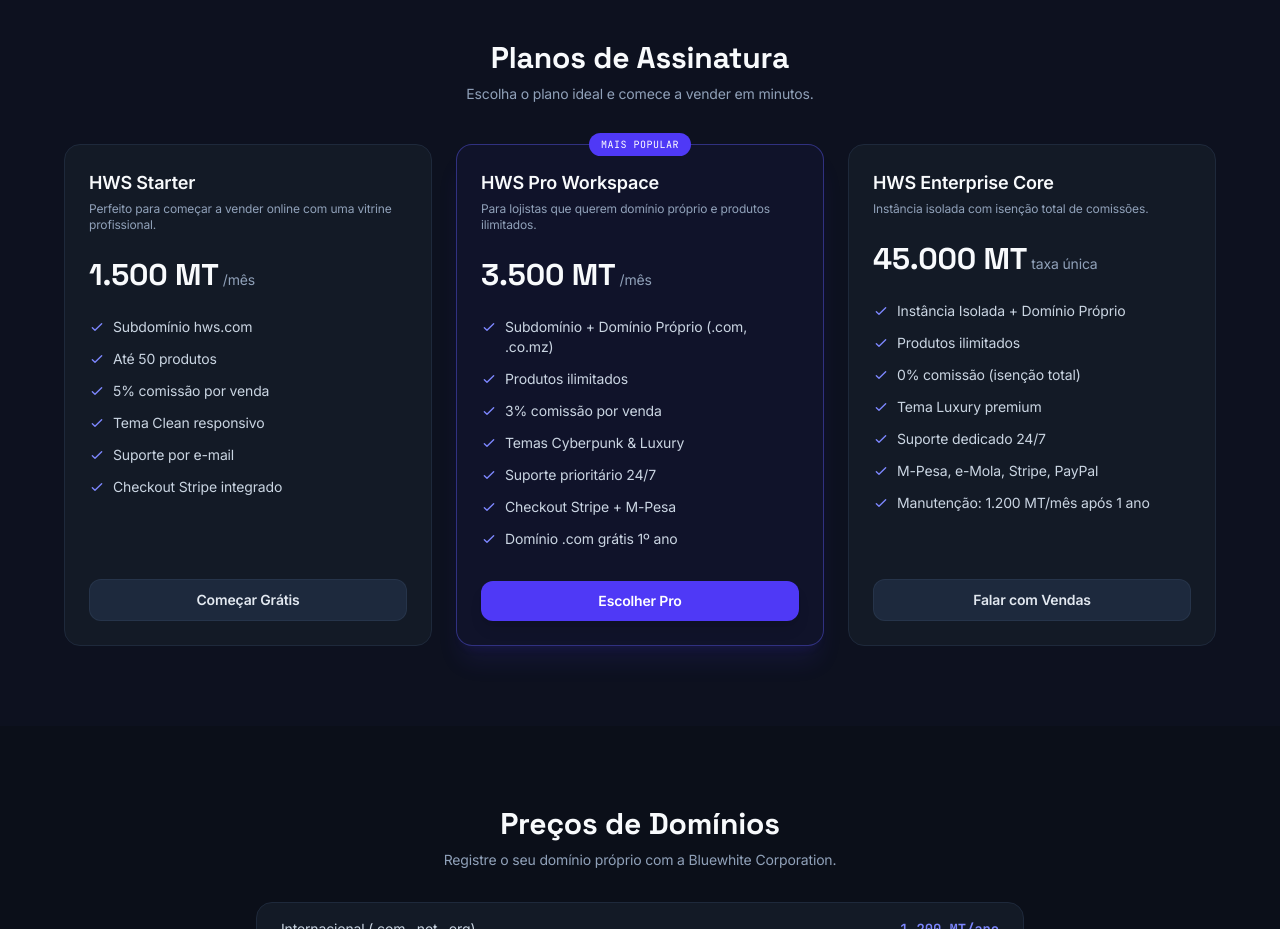
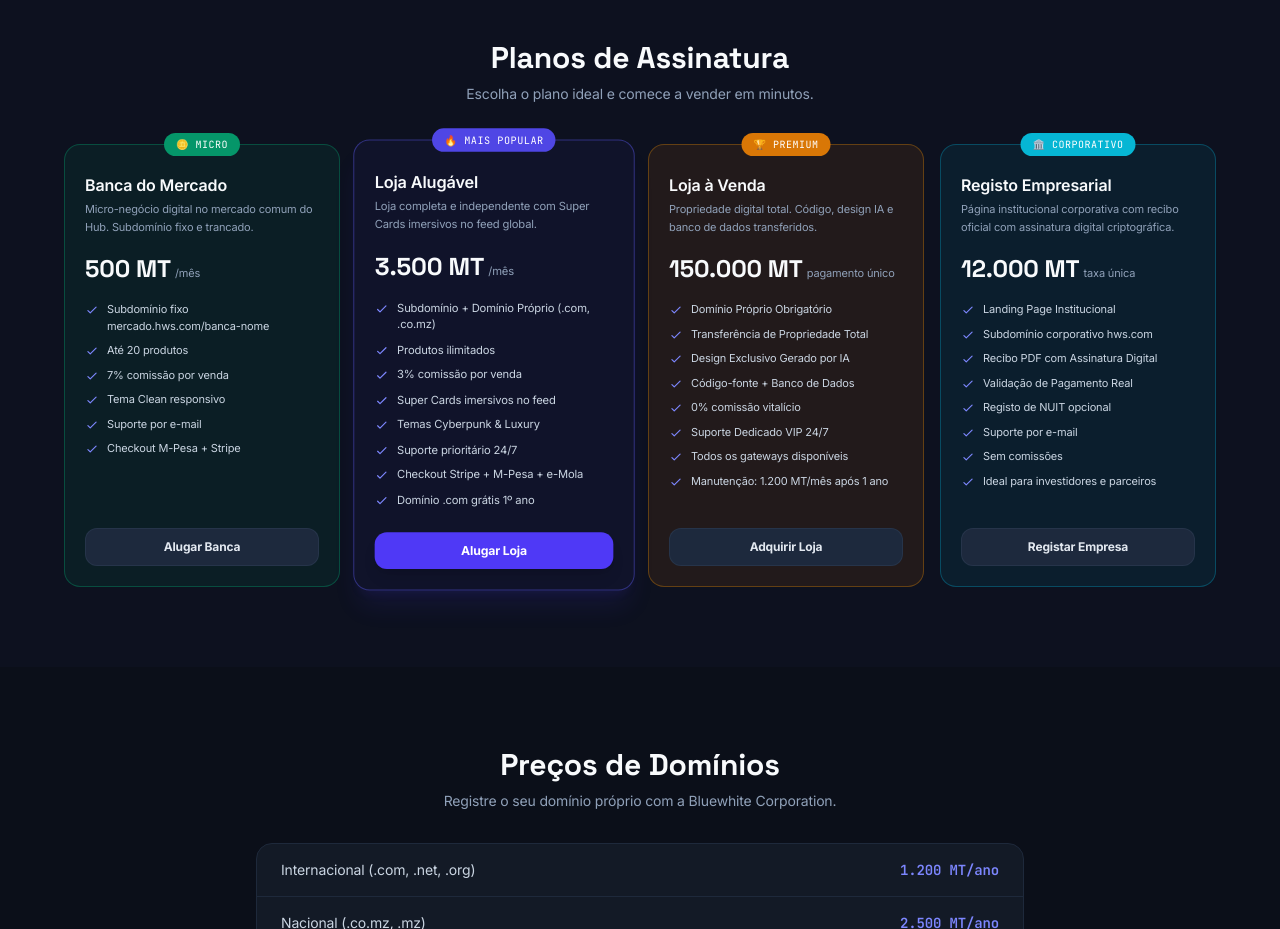
Before and after one commit to ocerebro936-big/hws.com, a React (Vite) app: page / in a window 1280 px wide. Shown: the part 1000-1929 px from the top of the page. Built offline with nearby package versions, Linux system fonts and the light colour scheme; no server answers.

Commit message:
feat: matriz 4 propriedades + recibos PDF com assinatura digital + tabela preços

```diff
--- a/package.json
+++ b/package.json
@@ -23,6 +23,7 @@
     "lucide-react": "^0.546.0",
     "motion": "^12.23.24",
     "multer": "^2.1.1",
+    "pdfkit": "^0.18.0",
     "react": "^19.0.1",
     "react-dom": "^19.0.1",
     "stripe": "^22.2.0",
--- a/server.ts
+++ b/server.ts
@@ -24,6 +24,7 @@
 import userRoutes from "./src/server/routes/users";
 import storeRoutes from "./src/server/routes/stores";
 import paymentRoutes from "./src/server/routes/payments";
+import receiptRoutes from "./src/server/routes/receipts";
 import { tenantResolver } from "./src/server/middleware/tenantResolver";
 import { initDatabase, closeDb } from "./src/server/db";
 
@@ -216,6 +217,7 @@
     customDomain: null,
     plan: "Enterprise",
     accumulatedSales: 167000,
+    propertyType: "corporate",
     products: []
   },
   "moda.hws.com": {
@@ -237,6 +239,7 @@
     plan: "Pro",
     accumulatedSales: 125000,
     niche: "luxury",
+    propertyType: "store_rental",
     latitude: -25.9685,
     longitude: 32.5750,
     products: [
@@ -264,6 +267,7 @@
     plan: "Starter",
     accumulatedSales: 42000,
     niche: "tech",
+    propertyType: "banca",
     latitude: -25.9780,
     longitude: 32.5900,
     products: [
@@ -1243,6 +1247,7 @@
   app.use("/api/v1/users", userRoutes);
   app.use("/api/v1/stores", storeRoutes);
   app.use("/api/v1/payments", paymentRoutes);
+  app.use("/api/v1/receipts", receiptRoutes);
   app.use("/uploads", express.static(path.join(process.cwd(), "uploads")));
 
   // Tenant resolver (renderiza loja SSR para subdomínios/domínios externos)
--- a/src/components/LandingPage.tsx
+++ b/src/components/LandingPage.tsx
@@ -3,57 +3,90 @@
 
 const PLANS = [
   {
-    id: "HWS_STARTER",
-    nome: "HWS Starter",
-    preco: "1.500 MT",
+    id: "HWS_BANCA",
+    tipo: "banca",
+    nome: "Banca do Mercado",
+    preco: "500 MT",
     periodo: "/mês",
-    descricao: "Perfeito para começar a vender online com uma vitrine profissional.",
+    descricao: "Micro-negócio digital no mercado comum do Hub. Subdomínio fixo e trancado.",
     destaque: false,
+    cor: "bg-emerald-600/10 border-emerald-500/30",
+    badge: "🪙 Micro",
     recursos: [
-      "Subdomínio hws.com",
-      "Até 50 produtos",
-      "5% comissão por venda",
+      "Subdomínio fixo mercado.hws.com/banca-nome",
+      "Até 20 produtos",
+      "7% comissão por venda",
       "Tema Clean responsivo",
       "Suporte por e-mail",
-      "Checkout Stripe integrado",
+      "Checkout M-Pesa + Stripe",
     ],
-    cta: "Começar Grátis",
+    cta: "Alugar Banca",
   },
   {
-    id: "HWS_PRO",
-    nome: "HWS Pro Workspace",
+    id: "HWS_LOJA_RENTAL",
+    tipo: "store_rental",
+    nome: "Loja Alugável",
     preco: "3.500 MT",
     periodo: "/mês",
-    descricao: "Para lojistas que querem domínio próprio e produtos ilimitados.",
+    descricao: "Loja completa e independente com Super Cards imersivos no feed global.",
     destaque: true,
+    cor: "bg-indigo-600/10 border-indigo-500/40",
+    badge: "🔥 Mais Popular",
     recursos: [
       "Subdomínio + Domínio Próprio (.com, .co.mz)",
       "Produtos ilimitados",
       "3% comissão por venda",
+      "Super Cards imersivos no feed",
       "Temas Cyberpunk & Luxury",
       "Suporte prioritário 24/7",
-      "Checkout Stripe + M-Pesa",
+      "Checkout Stripe + M-Pesa + e-Mola",
       "Domínio .com grátis 1º ano",
     ],
-    cta: "Escolher Pro",
+    cta: "Alugar Loja",
   },
   {
-    id: "HWS_ENTERPRISE",
-    nome: "HWS Enterprise Core",
-    preco: "45.000 MT",
-    periodo: "taxa única",
-    descricao: "Instância isolada com isenção total de comissões.",
+    id: "HWS_LOJA_SALE",
+    tipo: "store_sale",
+    nome: "Loja à Venda",
+    preco: "150.000 MT",
+    periodo: "pagamento único",
+    descricao: "Propriedade digital total. Código, design IA e banco de dados transferidos.",
     destaque: false,
+    cor: "bg-amber-600/10 border-amber-500/30",
+    badge: "🏆 Premium",
     recursos: [
-      "Instância Isolada + Domínio Próprio",
-      "Produtos ilimitados",
-      "0% comissão (isenção total)",
-      "Tema Luxury premium",
-      "Suporte dedicado 24/7",
-      "M-Pesa, e-Mola, Stripe, PayPal",
+      "Domínio Próprio Obrigatório",
+      "Transferência de Propriedade Total",
+      "Design Exclusivo Gerado por IA",
+      "Código-fonte + Banco de Dados",
+      "0% comissão vitalício",
+      "Suporte Dedicado VIP 24/7",
+      "Todos os gateways disponíveis",
       "Manutenção: 1.200 MT/mês após 1 ano",
     ],
-    cta: "Falar com Vendas",
+    cta: "Adquirir Loja",
+  },
+  {
+    id: "HWS_CORPORATE",
+    tipo: "corporate",
+    nome: "Registo Empresarial",
+    preco: "12.000 MT",
+    periodo: "taxa única",
+    descricao: "Página institucional corporativa com recibo oficial com assinatura digital criptográfica.",
+    destaque: false,
+    cor: "bg-cyan-600/10 border-cyan-500/30",
+    badge: "🏛️ Corporativo",
+    recursos: [
+      "Landing Page Institucional",
+      "Subdomínio corporativo hws.com",
+      "Recibo PDF com Assinatura Digital",
+      "Validação de Pagamento Real",
+      "Registo de NUIT opcional",
+      "Suporte por e-mail",
+      "Sem comissões",
+      "Ideal para investidores e parceiros",
+    ],
+    cta: "Registar Empresa",
   },
 ];
 
@@ -151,33 +184,35 @@
             <p className="text-sm text-slate-400 text-center mb-10">
               Escolha o plano ideal e comece a vender em minutos.
             </p>
-            <div className="grid md:grid-cols-3 gap-6">
+            <div className="grid md:grid-cols-2 lg:grid-cols-4 gap-4">
               {PLANS.map((plan) => (
                 <div
                   key={plan.id}
-                  className={`relative rounded-2xl border p-6 flex flex-col ${
+                  className={`relative rounded-2xl border p-5 flex flex-col ${
                     plan.destaque
-                      ? "bg-indigo-600/5 border-indigo-500/40 shadow-xl shadow-indigo-600/10"
-                      : "bg-[#131a26] border-[#1e293b]"
+                      ? "bg-indigo-600/5 border-indigo-500/40 shadow-xl shadow-indigo-600/10 scale-[1.02]"
+                      : plan.cor
                   }`}
                 >
-                  {plan.destaque && (
-                    <div className="absolute -top-3 left-1/2 -translate-x-1/2 px-3 py-1 bg-indigo-600 text-white text-[10px] font-mono uppercase tracking-wider rounded-full">
-                      Mais Popular
-                    </div>
-                  )}
-                  <div className="mb-6">
-                    <h3 className="text-lg font-semibold mb-1">{plan.nome}</h3>
-                    <p className="text-xs text-slate-400">{plan.descricao}</p>
+                  <div className="absolute -top-3 left-1/2 -translate-x-1/2 px-3 py-1 text-white text-[10px] font-mono uppercase tracking-wider rounded-full whitespace-nowrap"
+                    style={{
+                      background: plan.destaque ? "#4f46e5" : plan.tipo === "banca" ? "#059669" : plan.tipo === "store_sale" ? "#d97706" : "#06b6d4"
+                    }}
+                  >
+                    {plan.badge}
                   </div>
-                  <div className="mb-6">
-                    <span className="text-3xl font-bold font-display">{plan.preco}</span>
-                    <span className="text-sm text-slate-400 ml-1">{plan.periodo}</span>
+                  <div className="mb-4 mt-2">
+                    <h3 className="text-base font-semibold mb-1">{plan.nome}</h3>
+                    <p className="text-[11px] text-slate-400 leading-relaxed">{plan.descricao}</p>
                   </div>
-                  <ul className="space-y-3 mb-8 flex-1">
+                  <div className="mb-4">
+                    <span className="text-2xl font-bold font-display">{plan.preco}</span>
+                    <span className="text-[11px] text-slate-400 ml-1">{plan.periodo}</span>
+                  </div>
+                  <ul className="space-y-2 mb-6 flex-1">
                     {plan.recursos.map((r) => (
-                      <li key={r} className="flex items-start gap-2 text-sm text-slate-300">
-                        <svg className="w-4 h-4 mt-0.5 text-indigo-400 shrink-0" fill="none" viewBox="0 0 24 24" stroke="currentColor">
+                      <li key={r} className="flex items-start gap-2 text-[11px] text-slate-300">
+                        <svg className="w-3.5 h-3.5 mt-0.5 text-indigo-400 shrink-0" fill="none" viewBox="0 0 24 24" stroke="currentColor">
                           <path strokeLinecap="round" strokeLinejoin="round" strokeWidth={2} d="M5 13l4 4L19 7" />
                         </svg>
                         {r}
@@ -186,7 +221,7 @@
                   </ul>
                   <button
                     onClick={() => setShowRegister(true)}
-                    className={`w-full py-2.5 rounded-xl text-sm font-semibold transition-all cursor-pointer ${
+                    className={`w-full py-2.5 rounded-xl text-xs font-bold transition-all cursor-pointer ${
                       plan.destaque
                         ? "bg-indigo-600 hover:bg-indigo-500 text-white shadow-lg"
                         : "bg-slate-800 hover:bg-slate-700 text-slate-200 border border-slate-700/50"
--- a/src/server/config/database.ts
+++ b/src/server/config/database.ts
@@ -31,6 +31,7 @@
   latitude?: number;
   longitude?: number;
   niche?: string;
+  propertyType?: 'banca' | 'store_rental' | 'store_sale' | 'corporate';
 }
 
 export interface DropshippingLink {
--- /dev/null
+++ b/src/server/services/receipt.ts
@@ -0,0 +1,90 @@
+import PDFDocument from "pdfkit";
+
+interface ReceiptData {
+  receiptId: string;
+  clientName: string;
+  clientEmail: string;
+  clientNuit?: string;
+  amount: number;
+  currency: string;
+  gateway: string;
+  reference: string;
+  description: string;
+  date: string;
+}
+
+function generateDigitalSignature(data: string): string {
+  const hash = require("crypto").createHash("sha256").update(data).digest("hex");
+  return `HWS-DS-${hash.substring(0, 16).toUpperCase()}`;
+}
+
+export function generateReceiptPdf(data: ReceiptData): Buffer {
+  const doc = new PDFDocument({ size: "A4", margin: 50 });
+  const chunks: Buffer[] = [];
+
+  doc.on("data", (chunk: Buffer) => chunks.push(chunk));
+
+  const signatureInput = `${data.receiptId}|${data.clientEmail}|${data.amount}|${data.reference}|${data.date}`;
+  const digitalSignature = generateDigitalSignature(signatureInput);
+
+  /* Cabeçalho */
+  doc.fontSize(20).font("Helvetica-Bold").fillColor("#1e1b4b").text("HUB WORLD SHOPPING", { align: "center" });
+  doc.fontSize(8).font("Helvetica").fillColor("#64748b").text("Operado por Bluewhite Corporation Lda. — Moçambique", { align: "center" });
+  doc.moveDown(0.5);
+
+  /* Linha separadora */
+  doc.moveTo(50, doc.y).lineTo(545, doc.y).strokeColor("#cbd5e1").stroke();
+  doc.moveDown(0.5);
+
+  /* Título */
+  doc.fontSize(16).font("Helvetica-Bold").fillColor("#0f172a").text("RECIBO OFICIAL DE PAGAMENTO", { align: "center" });
+  doc.fontSize(9).font("Helvetica").fillColor("#64748b").text(`Recibo nº ${data.receiptId}`, { align: "center" });
+  doc.moveDown(1);
+
+  /* Corpo */
+  const leftX = 50;
+  let y = doc.y;
+
+  doc.fontSize(9).font("Helvetica-Bold").fillColor("#334155");
+  doc.text("DADOS DO CLIENTE", leftX, y);
+  y = doc.y + 4;
+  doc.fontSize(9).font("Helvetica").fillColor("#1e293b");
+  doc.text(`Nome: ${data.clientName}`, leftX + 10, y);
+  doc.text(`Email: ${data.clientEmail}`, leftX + 10);
+  if (data.clientNuit) doc.text(`NUIT: ${data.clientNuit}`, leftX + 10);
+  doc.moveDown(0.5);
+
+  y = doc.y + 4;
+  doc.fontSize(9).font("Helvetica-Bold").fillColor("#334155");
+  doc.text("DETALHES DO PAGAMENTO", leftX, y);
+  y = doc.y + 4;
+  doc.fontSize(9).font("Helvetica").fillColor("#1e293b");
+  doc.text(`Descrição: ${data.description}`, leftX + 10, y);
+  doc.text(`Valor: ${Number(data.amount).toLocaleString("pt-PT", { minimumFractionDigits: 2 })} ${data.currency}`, leftX + 10);
+  doc.text(`Gateway: ${data.gateway.toUpperCase()}`, leftX + 10);
+  doc.text(`Referência: ${data.reference}`, leftX + 10);
+  doc.text(`Data: ${new Date(data.date).toLocaleDateString("pt-PT", { day: "2-digit", month: "long", year: "numeric", hour: "2-digit", minute: "2-digit" })}`, leftX + 10);
+  doc.moveDown(0.5);
+
+  /* Assinatura Digital */
+  y = doc.y + 8;
+  doc.moveTo(50, y).lineTo(545, y).strokeColor("#cbd5e1").stroke();
+  doc.moveDown(0.5);
+  doc.fontSize(8).font("Helvetica-Bold").fillColor("#059669");
+  doc.text("ASSINATURA DIGITAL CRIPTOGRÁFICA", leftX, doc.y);
+  doc.fontSize(7).font("Courier").fillColor("#475569");
+  doc.text(digitalSignature, leftX + 10);
+  doc.moveDown(0.5);
+
+  /* Rodapé legal */
+  doc.fontSize(7).font("Helvetica").fillColor("#94a3b8");
+  doc.text("Este recibo é gerado automaticamente pelo sistema Hub World Shopping (HWS).", leftX, doc.y, { align: "center" });
+  doc.text("Bluewhite Corporation Lda. — NUIT: 100234149 — Maputo, Moçambique", { align: "center" });
+  doc.text(`Emissão: ${new Date().toISOString()}`, { align: "center" });
+
+  doc.end();
+
+  return Buffer.concat(chunks);
+}
+
+export { generateDigitalSignature };
--- a/src/staticData.ts
+++ b/src/staticData.ts
@@ -38,6 +38,7 @@
     plan: "Pro",
     accumulatedSales: 125000,
     niche: "luxury",
+    propertyType: "store_rental",
     products: [
       { id: 1, name: "Casaco Slim Fit Tailored", price: "4.500 MT", category: "Casacos", imageUrl: "https://picsum.photos/seed/casaco-slim/400/400" },
       { id: 2, name: "Bota Couro Urban Premium", price: "6.200 MT", category: "Calçados", imageUrl: "https://picsum.photos/seed/bota-couro/400/400" },
@@ -63,6 +64,7 @@
     plan: "Starter",
     accumulatedSales: 42000,
     niche: "tech",
+    propertyType: "banca",
     products: [
       { id: 1, name: "Auriculares Wireless Pro ANC", price: "2.100 MT", category: "Áudio", imageUrl: "https://picsum.photos/seed/auriculares-anc/400/400" },
       { id: 2, name: "Carregador de Indução Rápido 50W", price: "1.500 MT", category: "Energia", imageUrl: "https://picsum.photos/seed/carregador-induçao/400/400" },
--- a/src/types.ts
+++ b/src/types.ts
@@ -37,6 +37,7 @@
   plan?: 'Starter' | 'Pro' | 'Enterprise';
   accumulatedSales?: number; // accumulated revenue in MT digits
   niche?: 'luxury' | 'tech' | 'streetwear';
+  propertyType?: 'banca' | 'store_rental' | 'store_sale' | 'corporate';
 }
 
 export interface LogEntry {
```
Also changed, not shown: src/server/routes/receipts.ts (added, +86 -0 lines), 1 other file (tests, documents, lock files or other folders).
